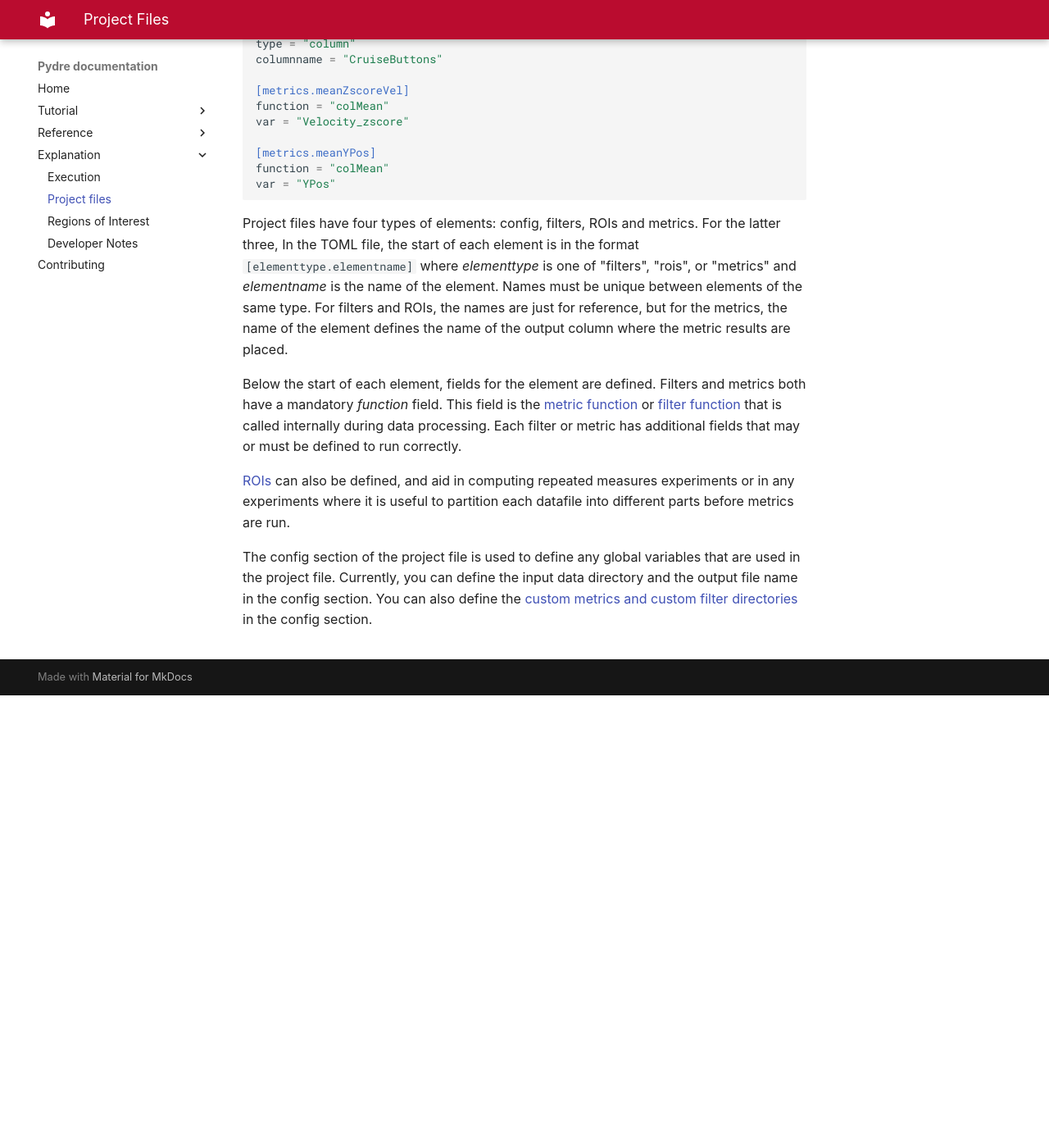
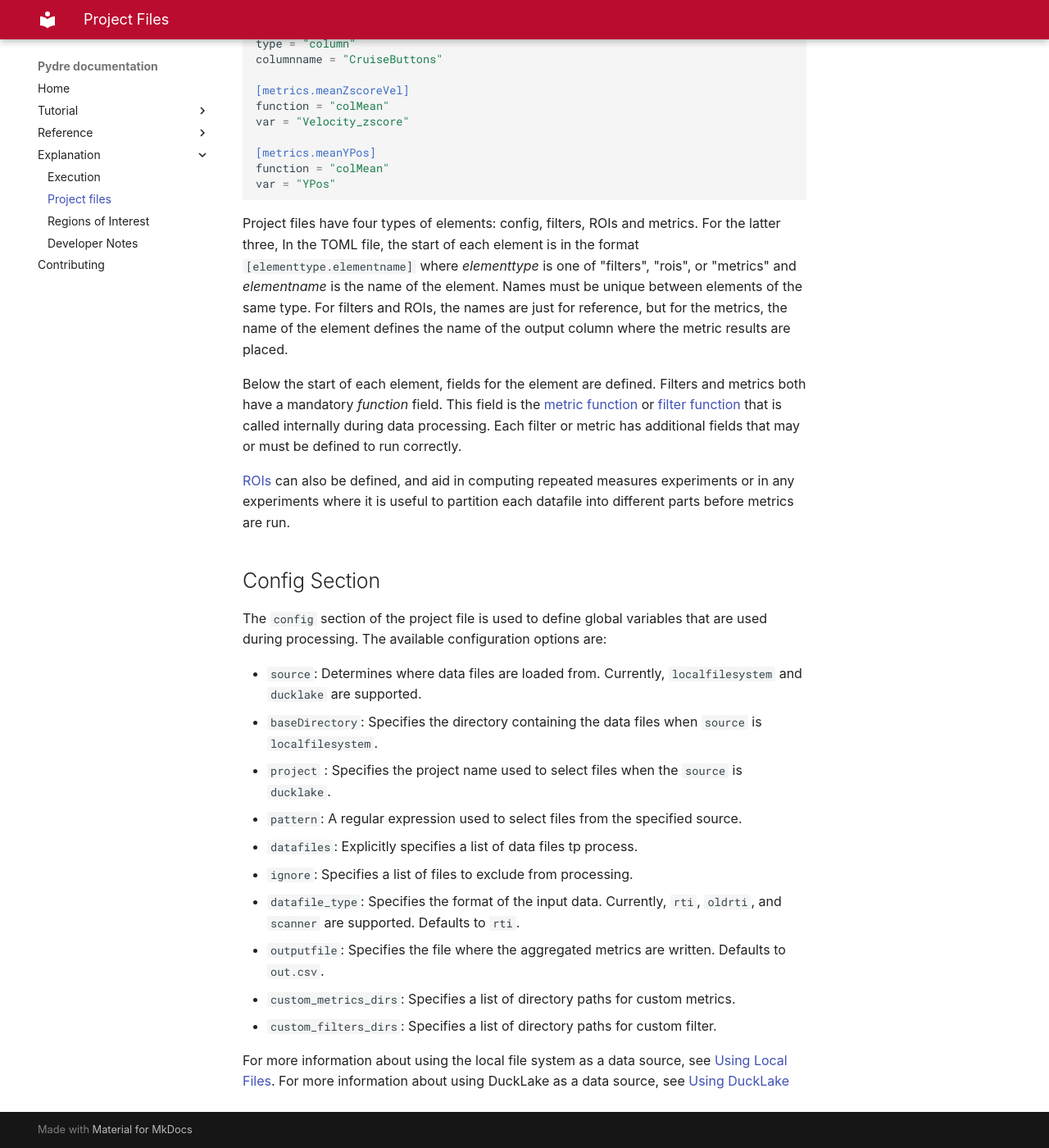
Before and after one commit to OSUDSL/pydre, an MkDocs documentation site: the page built from docs/explanation/project_files.md, in a window 1280 px wide and 1400 px high, scrolled down 552 px. Shown: the whole window at 82% size. Built offline with MkDocs 1.6.1 and Material for MkDocs 9.7.7, drawn with Linux system fonts in a browser that asks for light colours; some web fonts are replaced; a style sheet for code colours, icons or effects is not loaded.

Commit message:
Add documentation for DuckLake and update local file system documentation

```diff
--- a/docs/explanation/project_files.md
+++ b/docs/explanation/project_files.md
@@ -37,5 +37,19 @@ Below the start of each element, fields for the element are defined. Filters and
 
 [ROIs](../explanation/rois.md) can also be defined, and aid in computing repeated measures experiments or in any experiments where it is useful to partition each datafile into different parts before metrics are run.
 
-The config section of the project file is used to define any global variables that are used in the project file. Currently, you can define the input data directory and the output file name in the config section. You can also define the
-[custom metrics and custom filter directories](../tutorial/custom_metrics.md) in the config section.
+## Config Section
+
+The `config` section of the project file is used to define global variables that are used during processing. The available configuration options are:
+
+* `source`: Determines where data files are loaded from. Currently, `localfilesystem` and `ducklake` are supported.
+* `baseDirectory`: Specifies the directory containing the data files when `source` is `localfilesystem`.
+* `project` : Specifies the project name used to select files when the `source` is `ducklake`.
+* `pattern`: A regular expression used to select files from the specified source.
+* `datafiles`: Explicitly specifies a list of data files tp process.
+* `ignore`: Specifies a list of files to exclude from processing.
+* `datafile_type`: Specifies the format of the input data. Currently, `rti`, `oldrti`, and `scanner` are supported. Defaults to `rti`.
+* `outputfile`:  Specifies the file where the aggregated metrics are written. Defaults to `out.csv`.
+* `custom_metrics_dirs `: Specifies a list of directory paths for custom metrics.
+* `custom_filters_dirs`: Specifies a list of directory paths for custom filter.
+
+For more information about using the local file system as a data source, see [Using Local Files](../tutorial/using_local_files.md). For more information about using DuckLake as a data source, see [Using DuckLake](../tutorial/using_ducklake.md)
--- a/mkdocs.yml
+++ b/mkdocs.yml
@@ -37,6 +37,9 @@ nav:
     - Installation: 'tutorial/installation.md'
     - Getting Started: 'tutorial/getting_started.md'
     - Custom metrics: 'tutorial/custom_metrics.md'
+    - Setting up Configuration File: 'tutorial/setting_up_configuration_file.md'
+    - Using Local Files: 'tutorial/using_local_files.md'
+    - Using DuckLake: 'tutorial/using_ducklake.md'
   - Reference:
     - Filter definitions: 'reference/filters.md'
     - Metric definitions: 'reference/metrics.md'
```
Also changed, not shown: docs/tutorial/setting_up_configuration_file.md (added, +23 -0 lines), docs/tutorial/using_ducklake.md (added, +48 -0 lines), docs/tutorial/using_local_files.md (added, +37 -0 lines).
